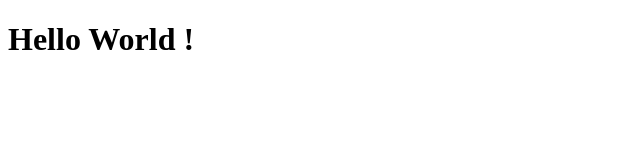
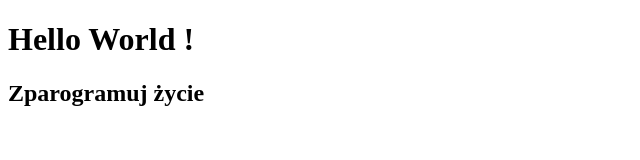
Before and after one commit to jerzyk2007/testing-repository-gh, a plain HTML site: page index.html in a window 1280 px wide. Shown: the whole page, without its empty margins (0-640 px from the left). Drawn offline with Linux system fonts and the light colour scheme.

Commit message:
Modified index.html - add h2

```diff
--- a/index.html
+++ b/index.html
@@ -10,6 +10,7 @@
 
 <body>
     <h1>Hello World !</h1>
+    <h2>Zparogramuj życie</h2>
 </body>
 
 </html>
```
